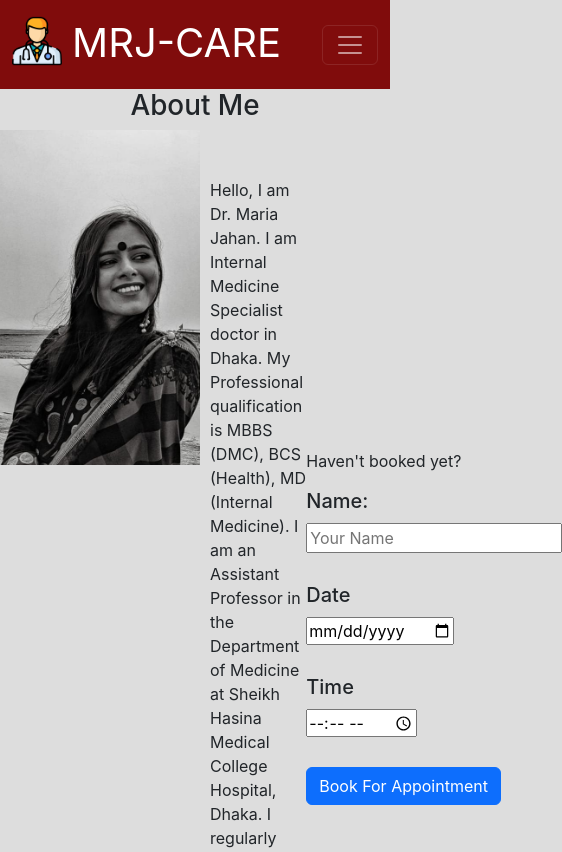
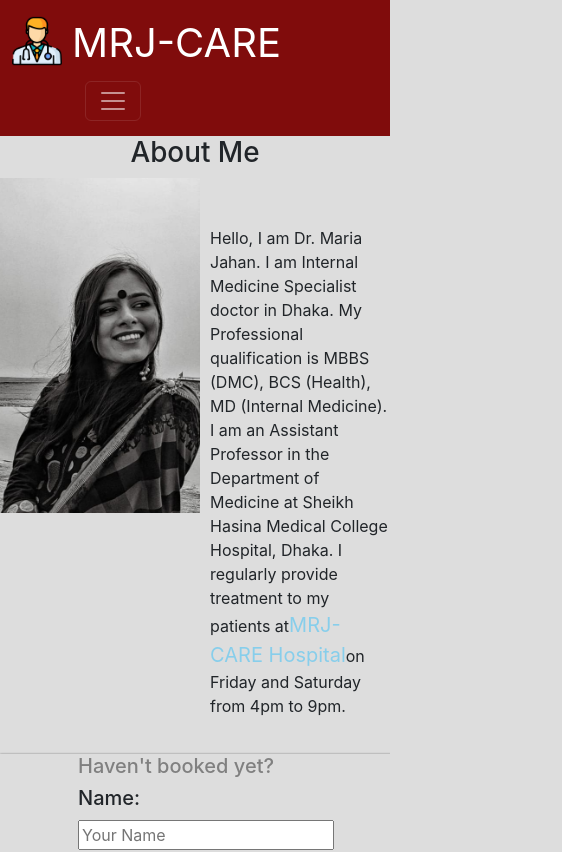
Before and after one commit to charmypappittosan/mrj-care, a React (Create React App) app: page /doctorprofile in a window 390 px wide. Shown: the top 852 px of the page, 562 px wide, since content can reach past the window. Built offline with nearby package versions, Linux system fonts and the light colour scheme; no server answers.

Commit message:
11th commit

```diff
--- a/src/App.js
+++ b/src/App.js
@@ -4,8 +4,6 @@ import "./App.css";
 import Footer from "./Home/Footer/Footer";
 import Header from "./Home/Header/Header";
 import Home from "./Home/Home/Home";
-import AddToCart from "./Main/Blogs/Blogs";
-import ContactUs from "./Main/Checkout/Checkout";
 import DoctorProfile from "./Main/DoctorProfile/DoctorProfile";
 import Signup from "./Authentication/Signup/Signup";
 import ServiceDetails from "./Main/ServiceDetails/ServiceDetails";
@@ -13,7 +11,7 @@ import Login from "./Authentication/Login/Login";
 import ResetPassword from "./Authentication/ResetPassword/ResetPassword";
 import NotFound from "./Others/NotFound/NotFound";
 import AllServices from "./Main/AllServices/AllServices";
-import RequiredAuth from "./Authentication/RequiredAuth/RequiredAuth";
+import RequireAuth from "./Authentication/RequireAuth/RequireAuth";
 import Checkout from "./Main/Checkout/Checkout";
 import Blogs from "./Main/Blogs/Blogs";
 
@@ -28,9 +26,9 @@ function App() {
         <Route
           path="/checkout"
           element={
-            <RequiredAuth>
+            <RequireAuth>
               <Checkout></Checkout>
-            </RequiredAuth>
+            </RequireAuth>
           }
         ></Route>
         <Route
--- a/src/Authentication/Login/Login.js
+++ b/src/Authentication/Login/Login.js
@@ -10,7 +10,7 @@ import './Login.css';
 const Login = () => {
 
   const navigate=useNavigate();
-  const location=useLocation();
+
   let errorElement;
   const [
     signInWithEmailAndPassword,
@@ -23,19 +23,21 @@ const Login = () => {
       const password=event.target.password.value;
       signInWithEmailAndPassword(email,password);
     }
-    var from=location.state.from.pathname || "/";
+    const location = useLocation();
+    const from=location.state?.from?.pathname || "/";
 
     if(loading){
       return <Loading></Loading>
     }
+      if (error) {
+        errorElement = <p className="text-danger">Error: {error.message}</p>;
+      }
 
 
-    if(user){
-      navigate(from, {replace:true});
+    if (user) {
+      navigate(from, { replace: true });
     }
-    if (error) {
-        errorElement=<p className='text-danger'>Error: {error.message}</p>
-    }
+
       return (
         <div className="mx-auto w-50">
           <h2 style={{ marginTop: "20px" }} className="text-center">
--- a/src/Authentication/RequiredAuth/RequiredAuth.js
+++ b/src/Authentication/RequireAuth/RequireAuth.js
@@ -4,16 +4,16 @@ import { Navigate, useLocation } from 'react-router-dom';
 import auth from '../../firebase.init';
 import Loading from '../../Others/Loading/Loading';
 
-const RequiredAuth = ({children}) => {
+const RequireAuth = ({children}) => {
     const [user,loading]=useAuthState(auth);
     let location=useLocation();
     if(loading){
         return <Loading></Loading>
     }
      if (!user) {
-       return <Navigate to="/login" state={{ from: location }} replace />;
+        return <Navigate to="/login" state={{ from: location }} replace></Navigate>;
      }
     return children;
 };
 
-export default RequiredAuth;
+export default RequireAuth;
--- a/src/Home/Banner/Banner.css
+++ b/src/Home/Banner/Banner.css
@@ -6,7 +6,10 @@
     color: black;
 }
 .banner{
+    display: grid;
+    grid-template-columns: repeat(2,1fr);
     background-color: rgb(218, 241, 251)
+
 }
 .banner-btn{
     background-color: rgb(28, 54, 57);
@@ -18,3 +21,25 @@
     color: beige;
 
 }
+@media only screen and (max-width:688px) {
+   .banner{
+   display: grid;
+   grid-template-columns: repeat(1,1fr);
+   gap: 60px;
+   }
+   .banner-text{
+    text-align: center;
+   }
+
+}
+/* @media only screen and (min-width:688px) and (max-width:992px) {
+   .banner{
+   display: grid;
+   grid-template-columns: repeat(1,1fr);
+   gap: 60px;
+   }
+   .banner-text{
+    text-align: center;
+   }
+
+} */
--- a/src/Home/Banner/Banner.js
+++ b/src/Home/Banner/Banner.js
@@ -9,10 +9,10 @@ const Banner = () => {
     navigate("/allservices");
   }
     return (
-      <div className="banner d-flex ">
+      <div className="banner">
         <div
           style={{ color: "white", paddingLeft: "20px" }}
-          className=" m-auto align-items-center justify-content-center"
+          className="banner-heading m-auto align-items-center justify-content-center"
         >
           <h1 className="banner-text">We Care For Your Betterness</h1>
           <p className="banner-text">
--- a/src/Main/DoctorProfile/DoctorProfile.css
+++ b/src/Main/DoctorProfile/DoctorProfile.css
@@ -6,3 +6,52 @@
     color: rgb(0, 145, 255);
 
 }
+@media only screen and (max-width:622px) {
+   .about-me{
+    display: grid;
+    grid-template-columns: repeat(1,1fr);
+    gap: 20px;
+   }
+   .appointment-container{
+    width:100%;
+    box-shadow: 2px 2px 2px 2px grey;
+    margin: auto;
+   }
+   input{
+    margin-left: 20%;
+   }
+   h5{
+    margin-left: 20%;
+   }
+   Button{
+    margin-left: 20%;
+    margin-bottom: 2%;
+
+   }
+
+}
+@media only screen and (min-width:622px) and (max-width:992px) {
+    .about-me{
+        display: grid;
+        grid-template-columns: repeat(1,1fr);
+        gap: 20px;
+
+    }
+    .appointment-container{
+    width:100%;
+    box-shadow: 2px 2px 2px 2px grey;
+    margin: auto;
+   }
+   input{
+    margin-left: 20%;
+   }
+   h5{
+    margin-left: 20%;
+   }
+   Button{
+    margin-left: 20%;
+    margin-bottom: 2%;
+
+   }
+
+}
--- a/src/Main/DoctorProfile/DoctorProfile.js
+++ b/src/Main/DoctorProfile/DoctorProfile.js
@@ -6,7 +6,7 @@ import './DoctorProfile.css';
 
 const DoctorProfile = () => {
     return (
-      <div id="doctorprofile">
+      <div id="doctorprofile" className='about'>
         <div>
           <h1 className="text-center">About Me</h1>
         </div>
@@ -37,7 +37,7 @@ const DoctorProfile = () => {
             </div>
           </div>
           <div className="appointment-container m-auto align-items-center justify-content-center">
-            <p className="book-title">Haven't booked yet?</p>
+            <h5 style={{color:"grey"}} className="book-title">Haven't booked yet?</h5>
             <h5 style={{ marginBottom: "10px" }}>Name:</h5>
             <input
               style={{ marginBottom: "30px" }}
--- a/src/Main/Service/Service.css
+++ b/src/Main/Service/Service.css
@@ -4,7 +4,6 @@
 }
 .card-container{
     width: 100%;
-
     border: 1px solid lightgray;
     border-radius: 10px;
     padding-bottom: 10px;
@@ -12,3 +11,9 @@
     box-shadow: 4px 4px 4px 4px rgb(17, 10, 10);
 
 }
+@media only screen and (max-width:688px){
+    .card-container{
+       width: 100%;
+
+    }
+}
--- a/src/Main/Services/Services.css
+++ b/src/Main/Services/Services.css
@@ -3,3 +3,19 @@
     grid-template-columns: repeat(3,1fr);
     gap: 60px;
 }
+@media only screen and (max-width:688px) {
+    .services-container{
+        display: grid;
+        grid-template-columns: repeat(1,1fr);
+        margin-left: 30px;
+    }
+
+}
+@media only screen and (min-width:688px) and (max-width:922px) {
+    .services-container{
+        display: grid;
+        grid-template-columns: repeat(2,1fr);
+        gap: 2px;
+    }
+
+}
```
Also changed, not shown: package.json (+6 -2 lines), src/Home/Footer/Footer.css (line endings or trailing spaces), src/Main/AllService/AllService.css (line endings or trailing spaces), 1 other file (tests, documents, lock files or other folders).
